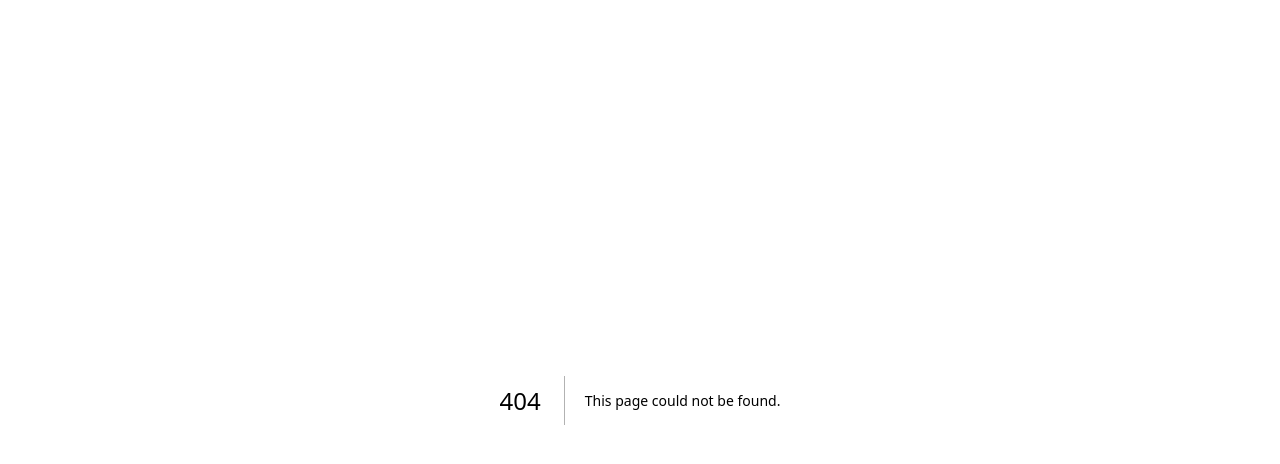
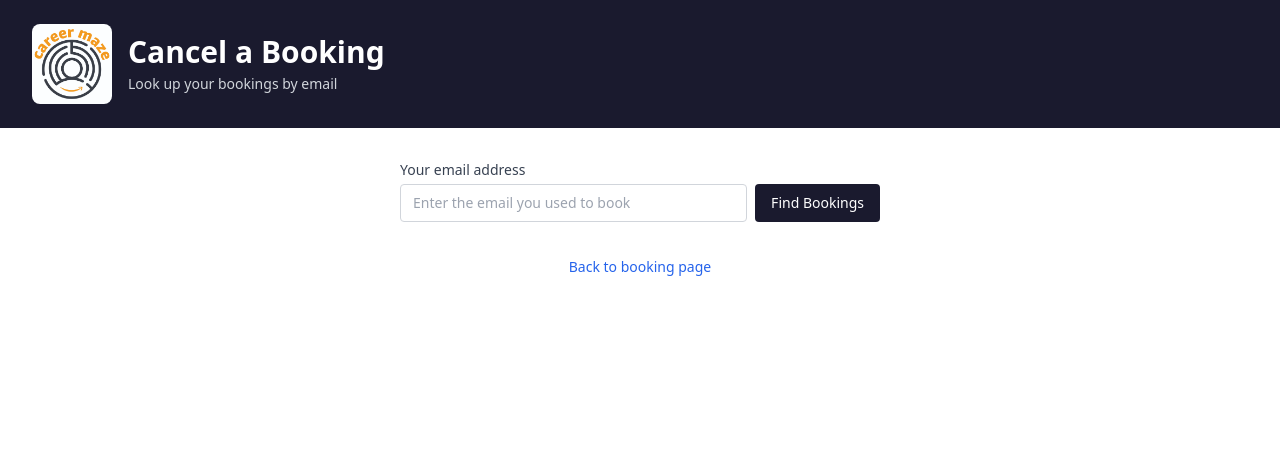
Before and after one commit to wardnc123/Career-Maze-booking, a Next.js app: page /cancel in a window 1280 px wide. Before the commit this address had no page. Shown: the top 464 px of the page. Built offline with nearby package versions, Linux system fonts and the light colour scheme.

Commit message:
Add self-service cancellation: email lookup, cancel page, links everywhere

```diff
--- /dev/null
+++ b/src/app/api/bookings/lookup/route.ts
@@ -0,0 +1,26 @@
+import { NextRequest, NextResponse } from 'next/server';
+import { getBookingsByEmail } from '@/services/bookingService';
+import { getSession, getEvent } from '@/services/sessionService';
+import { ensureLoaded } from '@/lib/dataManager';
+
+export async function GET(request: NextRequest) {
+  await ensureLoaded();
+  const email = request.nextUrl.searchParams.get('email');
+  if (!email || !email.trim()) return NextResponse.json({ error: 'Email required' }, { status: 400 });
+
+  const bookings = getBookingsByEmail(email.trim());
+
+  // Enrich with session and event info
+  const enriched = bookings.map(b => {
+    const session = getSession(b.sessionId);
+    const event = session ? getEvent(session.eventId) : null;
+    return {
+      ...b,
+      sessionDate: session?.sessionDate,
+      startTime: session?.startTime,
+      eventTitle: event?.title,
+    };
+  });
+
+  return NextResponse.json(enriched);
+}
--- a/src/app/book/[sessionId]/page.tsx
+++ b/src/app/book/[sessionId]/page.tsx
@@ -216,7 +216,7 @@ export default function BookSessionPage({
       'BEGIN:VEVENT',
       `DTSTART:${dtStart}`, `DTEND:${dtEnd}`,
       `SUMMARY:Career Maze Session - ${booking.name}`,
-      `DESCRIPTION:Ref: ${booking.referenceCode}\\nAttendee: ${booking.name}\\nRole: ${booking.role}\\nPF: ${booking.pf}`,
+      `DESCRIPTION:Ref: ${booking.referenceCode}\\nAttendee: ${booking.name}\\nRole: ${booking.role}\\nPF: ${booking.pf}\\n\\nNeed to cancel? Visit:\\n${window.location.origin}/cancel`,
       loc ? `LOCATION:${loc}` : '',
       `UID:${booking.id}`,
       'STATUS:CONFIRMED',
@@ -262,6 +262,7 @@ export default function BookSessionPage({
             <a href="/" className="inline-block px-4 py-2 bg-[#1a1a2e] text-white rounded hover:bg-[#2a2a4e] transition-colors">
               ← Back to sessions
             </a>
+            <a href="/cancel" className="text-sm text-red-600 hover:underline">Need to cancel later?</a>
           </div>
         </div>
       </main>
--- /dev/null
+++ b/src/app/cancel/page.tsx
@@ -0,0 +1,91 @@
+'use client';
+import { useState } from 'react';
+import Image from 'next/image';
+
+interface BookingInfo { id: string; sessionId: string; name: string; email: string; referenceCode: string; status: string; sessionDate?: string; startTime?: string; eventTitle?: string; }
+
+function formatTime(t: string) { return t.slice(0, 5); }
+function formatDate(iso: string) { const d = new Date(iso + 'T00:00:00Z'); return d.toLocaleDateString('en-GB', { weekday: 'short', day: 'numeric', month: 'short', year: 'numeric', timeZone: 'UTC' }); }
+
+export default function CancelPage() {
+  const [email, setEmail] = useState('');
+  const [bookings, setBookings] = useState<BookingInfo[] | null>(null);
+  const [loading, setLoading] = useState(false);
+  const [cancelling, setCancelling] = useState<string | null>(null);
+  const [message, setMessage] = useState('');
+  const [error, setError] = useState('');
+
+  async function lookupBookings() {
+    if (!email.trim() || !/^[^\s@]+@[^\s@]+\.[^\s@]+$/.test(email.trim())) { setError('Please enter a valid email address.'); return; }
+    setLoading(true); setError(''); setMessage('');
+    try {
+      const res = await fetch(`/api/bookings/lookup?email=${encodeURIComponent(email.trim())}`);
+      if (!res.ok) { setError('Failed to look up bookings.'); setLoading(false); return; }
+      const data = await res.json();
+      setBookings(data);
+      if (data.length === 0) setMessage('No active bookings found for this email.');
+    } catch { setError('Network error.'); }
+    setLoading(false);
+  }
+
+  async function cancelBooking(bookingId: string) {
+    setCancelling(bookingId); setError(''); setMessage('');
+    try {
+      const res = await fetch(`/api/bookings/${bookingId}`, { method: 'DELETE', headers: { 'Content-Type': 'application/json' }, body: JSON.stringify({ email: email.trim() }) });
+      if (res.ok) {
+        setMessage('Booking cancelled successfully. The slot is now available for others.');
+        setBookings(prev => prev ? prev.map(b => b.id === bookingId ? { ...b, status: 'cancelled' } : b) : prev);
+      } else {
+        const data = await res.json().catch(() => null);
+        setError(data?.error || 'Failed to cancel.');
+      }
+    } catch { setError('Network error.'); }
+    setCancelling(null);
+  }
+
+  return (
+    <main className="min-h-screen bg-white">
+      <div className="bg-[#1a1a2e] text-white">
+        <div className="max-w-7xl mx-auto px-4 py-6 sm:px-6 lg:px-8 flex items-center gap-4">
+          <Image src="/career-maze-logo.jpg" alt="Career Maze" width={80} height={80} className="rounded-lg" />
+          <div><h1 className="text-2xl sm:text-3xl font-bold">Cancel a Booking</h1><p className="mt-1 text-sm text-gray-300">Look up your bookings by email</p></div>
+        </div>
+      </div>
+      <div className="max-w-lg mx-auto px-4 py-8">
+        <div className="mb-6">
+          <label htmlFor="email" className="block text-sm font-medium text-gray-700 mb-1">Your email address</label>
+          <div className="flex gap-2">
+            <input id="email" type="email" value={email} onChange={e => setEmail(e.target.value)} onKeyDown={e => { if (e.key === 'Enter') lookupBookings(); }} placeholder="Enter the email you used to book" className="flex-1 border border-gray-300 rounded px-3 py-2 text-sm focus:outline-none focus:ring-2 focus:ring-blue-500" />
+            <button onClick={lookupBookings} disabled={loading} className="px-4 py-2 bg-[#1a1a2e] text-white rounded text-sm font-medium hover:bg-[#2a2a4e] disabled:opacity-50">{loading ? 'Looking up...' : 'Find Bookings'}</button>
+          </div>
+        </div>
+
+        {error && <div className="bg-red-50 border border-red-200 rounded p-3 mb-4 text-red-700 text-sm">{error}</div>}
+        {message && <div className="bg-green-50 border border-green-200 rounded p-3 mb-4 text-green-700 text-sm">{message}</div>}
+
+        {bookings && bookings.length > 0 && (
+          <div className="space-y-3">
+            <h2 className="text-lg font-semibold text-gray-900">Your Bookings</h2>
+            {bookings.map(b => (
+              <div key={b.id} className={`border rounded-lg p-4 ${b.status === 'cancelled' ? 'bg-gray-50 border-gray-200' : 'bg-white border-gray-300'}`}>
+                <div className="flex justify-between items-start">
+                  <div>
+                    {b.eventTitle && <p className="text-xs text-gray-500 mb-1">{b.eventTitle}</p>}
+                    <p className="font-medium text-gray-900">{b.sessionDate ? formatDate(b.sessionDate) : 'Unknown date'} at {b.startTime ? formatTime(b.startTime) : '?'}</p>
+                    <p className="text-sm text-gray-500">Ref: {b.referenceCode}</p>
+                    <p className="text-xs mt-1"><span className={`inline-block px-2 py-0.5 rounded font-medium ${b.status === 'confirmed' ? 'bg-green-100 text-green-700' : 'bg-gray-100 text-gray-500'}`}>{b.status}</span></p>
+                  </div>
+                  {b.status === 'confirmed' && (
+                    <button onClick={() => { if (confirm('Are you sure you want to cancel this booking?')) cancelBooking(b.id); }} disabled={cancelling === b.id} className="px-3 py-1 bg-red-600 text-white text-sm rounded hover:bg-red-700 disabled:opacity-50">{cancelling === b.id ? 'Cancelling...' : 'Cancel'}</button>
+                  )}
+                </div>
+              </div>
+            ))}
+          </div>
+        )}
+
+        <div className="mt-8 text-center"><a href="/" className="text-sm text-blue-600 hover:underline">Back to booking page</a></div>
+      </div>
+    </main>
+  );
+}
--- a/src/app/page.tsx
+++ b/src/app/page.tsx
@@ -269,6 +269,12 @@ export default function BookingPage() {
         {/* Session grid */}
         <SessionBlock title="Morning (9:00 – 12:00)" sessions={morning} onSlotClick={handleSlotClick} />
         <SessionBlock title="Afternoon (14:00 – 15:15)" sessions={afternoon} onSlotClick={handleSlotClick} />
+
+        {/* Cancel link */}
+        <div className="mt-8 pt-6 border-t border-gray-200 text-center">
+          <p className="text-sm text-gray-500 mb-2">Need to cancel an existing booking?</p>
+          <a href="/cancel" className="text-sm text-red-600 hover:underline font-medium">Cancel a Booking</a>
+        </div>
       </div>
     </main>
   );
```
